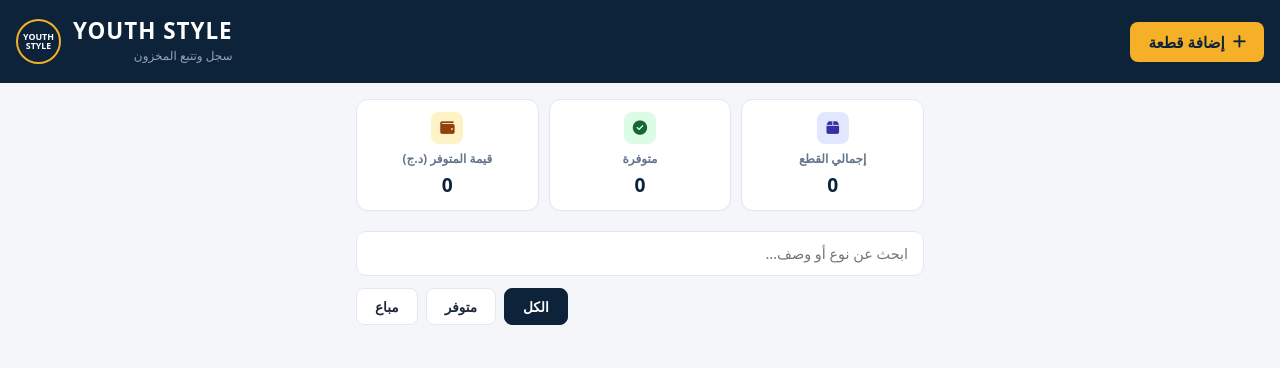
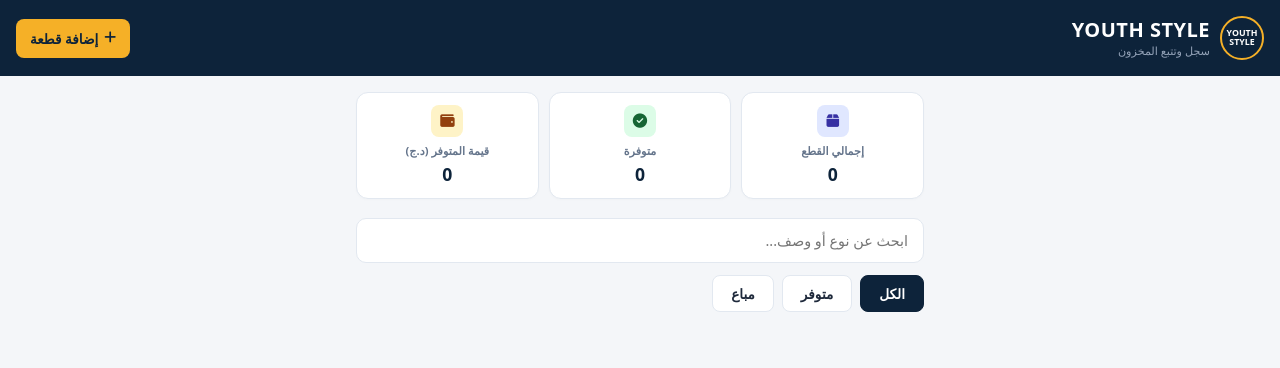
Before and after one commit to radr11917-beep/Clothes-app, a website: page index.html in a window 1280 px wide. Drawn offline with Linux system fonts and the light colour scheme; no server answers.

Commit message:
Update index.html

```diff
--- a/index.html
+++ b/index.html
@@ -31,57 +31,26 @@
       padding-bottom: 40px;
     }
 
-    /* Header */
+    /* Fix Header Alignment */
     header {
       background: var(--primary);
       color: white;
-      padding: 1.2rem 1rem;
+      padding: 1rem;
       display: flex;
       justify-content: space-between;
       align-items: center;
-    }
-
-    .btn-add {
-      background: var(--accent);
-      color: var(--primary);
-      border: none;
-      padding: 10px 18px;
-      border-radius: 8px;
-      font-weight: bold;
-      font-size: 0.95rem;
-      cursor: pointer;
-      display: flex;
-      align-items: center;
-      gap: 8px;
+      gap: 10px;
     }
 
     .brand-info {
-      text-align: left;
       display: flex;
       align-items: center;
-      gap: 12px;
-    }
-
-    .brand-text {
-      text-align: right;
-    }
-
-    .brand-text h1 {
-      font-size: 1.4rem;
-      font-weight: 800;
-      letter-spacing: 1px;
-      line-height: 1.1;
-    }
-
-    .brand-text p {
-      font-size: 0.75rem;
-      color: #94a3b8;
-      margin-top: 3px;
+      gap: 10px;
     }
 
     .logo-circle {
-      width: 45px;
-      height: 45px;
+      width: 44px;
+      height: 44px;
       border: 2px solid var(--accent);
       border-radius: 50%;
       display: flex;
@@ -92,6 +61,40 @@
       font-weight: bold;
       color: white;
       line-height: 1;
+      flex-shrink: 0;
+    }
+
+    .brand-text {
+      text-align: right;
+    }
+
+    .brand-text h1 {
+      font-size: 1.25rem;
+      font-weight: 800;
+      letter-spacing: 0.5px;
+      line-height: 1.1;
+    }
+
+    .brand-text p {
+      font-size: 0.7rem;
+      color: #94a3b8;
+      margin-top: 2px;
+    }
+
+    .btn-add {
+      background: var(--accent);
+      color: var(--primary);
+      border: none;
+      padding: 10px 14px;
+      border-radius: 8px;
+      font-weight: bold;
+      font-size: 0.85rem;
+      cursor: pointer;
+      display: flex;
+      align-items: center;
+      gap: 6px;
+      white-space: nowrap;
+      flex-shrink: 0;
     }
 
     .container {
@@ -111,7 +114,7 @@
     .stat-card {
       background: var(--card-bg);
       border-radius: 12px;
-      padding: 12px 8px;
+      padding: 12px 6px;
       text-align: center;
       border: 1px solid var(--border);
       box-shadow: 0 1px 3px rgba(0,0,0,0.02);
@@ -133,14 +136,14 @@
     .icon-wallet { background: #fef3c7; color: #92400e; }
 
     .stat-label {
-      font-size: 0.75rem;
+      font-size: 0.7rem;
       color: var(--text-muted);
       margin-bottom: 4px;
       font-weight: 600;
     }
 
     .stat-value {
-      font-size: 1.2rem;
+      font-size: 1.1rem;
       font-weight: bold;
       color: var(--primary);
     }
@@ -160,7 +163,7 @@
     .filters {
       display: flex;
       gap: 8px;
-      justify-content: flex-end;
+      justify-content: flex-start;
       margin-bottom: 1.5rem;
     }
 
@@ -200,7 +203,7 @@
     }
 
     .empty-text {
-      font-size: 0.95rem;
+      font-size: 0.9rem;
       line-height: 1.5;
     }
 
@@ -249,19 +252,19 @@
 
   <!-- Header -->
   <header>
-    <button class="btn-add" onclick="openModal()">
-      <i class="fas fa-plus"></i> إضافة قطعة
-    </button>
     <div class="brand-info">
+      <div class="logo-circle">
+        <span>YOUTH</span>
+        <span>STYLE</span>
+      </div>
       <div class="brand-text">
         <h1>YOUTH STYLE</h1>
         <p>سجل وتتبع المخزون</p>
       </div>
-      <div class="logo-circle">
-        <span>YOUTH</span>
-        <span>STYLE</span>
-      </div>
     </div>
+    <button class="btn-add" onclick="openModal()">
+      <i class="fas fa-plus"></i> إضافة قطعة
+    </button>
   </header>
 
   <div class="container">
```
